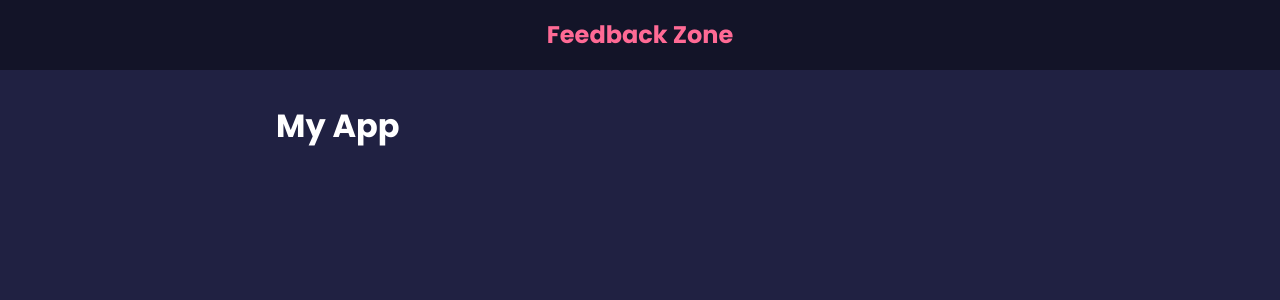
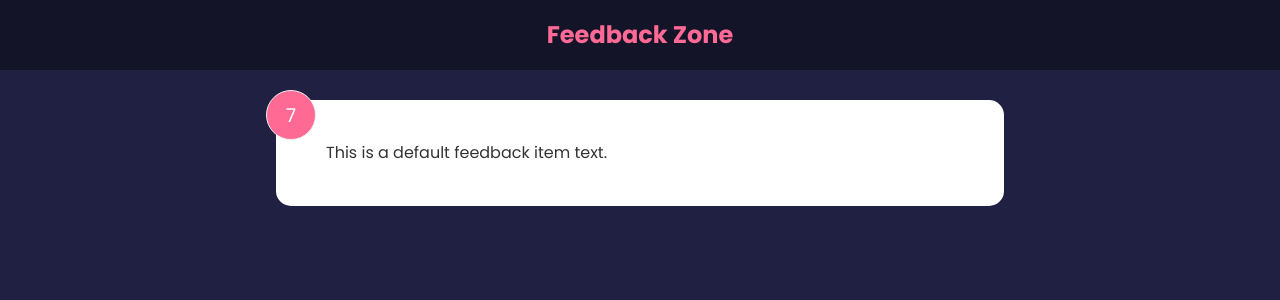
Before and after one commit to xiaoyazz/feedback-app, a React (Create React App) app: page / in a window 1280 px wide. Shown: the top 300 px of the page. Built offline with nearby package versions, Linux system fonts and the light colour scheme.

Commit message:
Add FeedbackData

```diff
--- a/src/App.js
+++ b/src/App.js
@@ -1,4 +1,6 @@
 import Header from "./components/Header"
+import FeedbackItem from "./components/FeedbackItem"
+import { useState } from "react"
 
 // use function to create react component
 // return jsx
@@ -29,6 +31,8 @@
 
     // if (loading) return <h1>Loading...</h1>
 
+    const [feedback, setFeedback] = useState()
+
     return (
         // <div className="container"> {/*if I use class attribute instead of className, it will cause issue because jsx doesn't supoort all html attributes*/}
         //     <h1>{title.toUpperCase()}</h1> {/*it looks like html but it's actually jsx*/}
@@ -56,7 +60,7 @@
         <>
             <Header></Header>
             <div className="container">
-                <h1>My App</h1>
+                <FeedbackItem></FeedbackItem>
             </div>
         </>
 
--- /dev/null
+++ b/src/components/FeedbackItem.jsx
@@ -0,0 +1,25 @@
+import React from 'react'
+import { useState } from 'react'
+
+function FeedbackItem() {
+
+    const [rating, setRating] = useState(7) // this hook gives default rating value
+    const [text, setText] = useState('This is a default feedback item text.')
+
+    // const handleClick = () => {
+    //     setRating((prev) => {
+    //         console.log(prev)
+    //         return prev + 1
+    //     })
+    // }
+
+    return (
+        <div className='card'>
+            <div className="num-display">{rating}</div>
+            <div className="text-display">{text}</div>
+            {/* <button onClick={handleClick}>Click</button> */}
+        </div>
+    )
+}
+
+export default FeedbackItem
--- a/src/index.js
+++ b/src/index.js
@@ -1,10 +1,16 @@
 import React from "react";
-import ReactDOM from 'react-dom'
+import ReactDOM from 'react-dom' // deprecated in React 18
+import { createRoot } from 'react-dom/client';  // Updated import
 import './index.css'
 import App from './App' // import the App.js I just created
 
 // ReactDOM.render(<h1>Feedback Zone</h1>, document.getElementById('root'))
 
-ReactDOM.render(
-    <React.StrictMode><App></App></React.StrictMode>
-    , document.getElementById('root')) // instead of the html element, I can just pass the App component
+// ReactDOM.render(
+//     <React.StrictMode><App></App></React.StrictMode>
+//     , document.getElementById('root')) // instead of the html element, I can just pass the App component
+// Note: The traditional ReactDOM.render method is deprecated in favor of a new approach that uses createRoot.
+
+const container = document.getElementById('root');
+const root = createRoot(container);  // Create a root.
+root.render(<App />);  // Use the render method on the root
```
Also changed, not shown: src/data/FeedbackData.js (added, +19 -0 lines).
